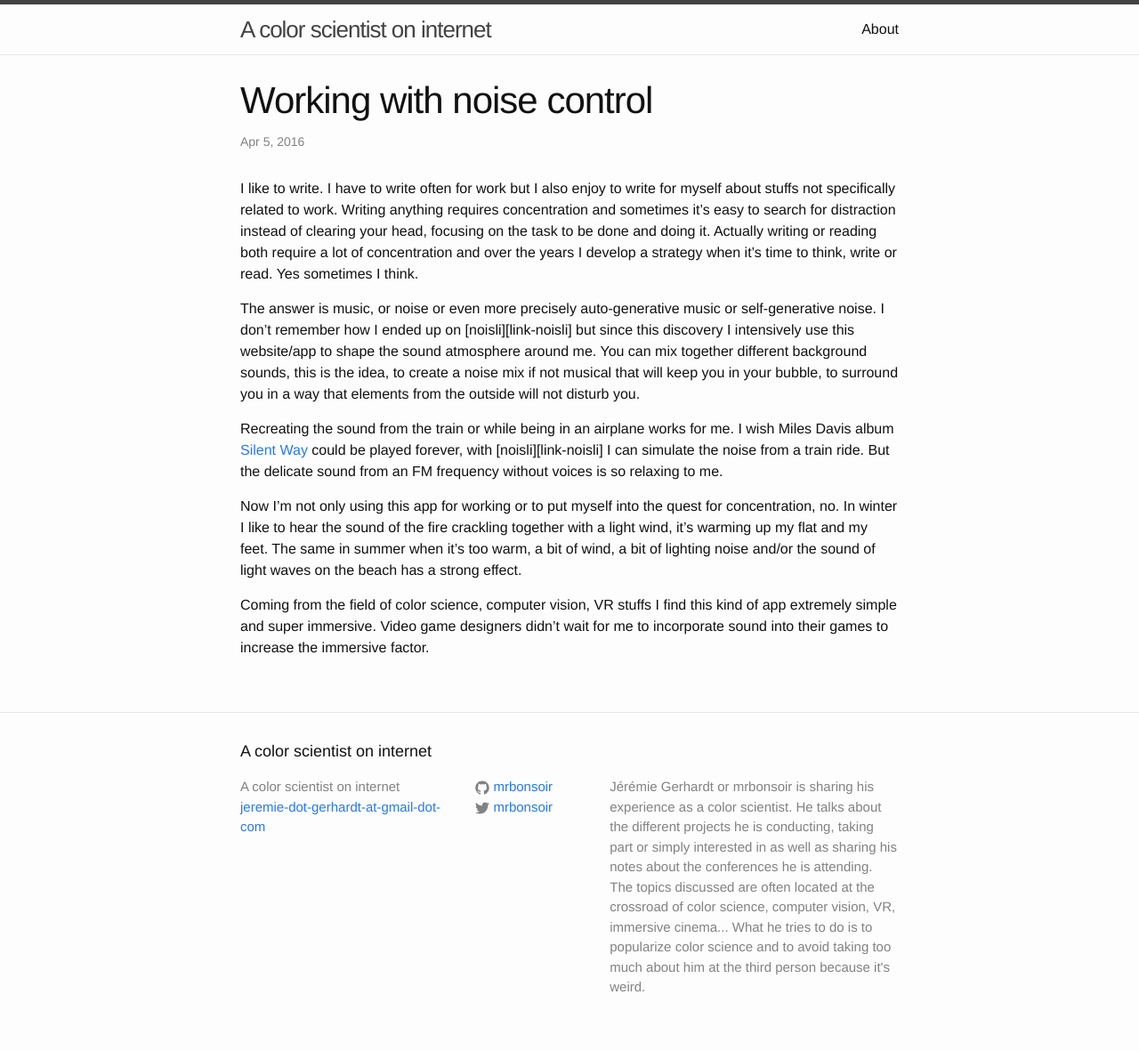
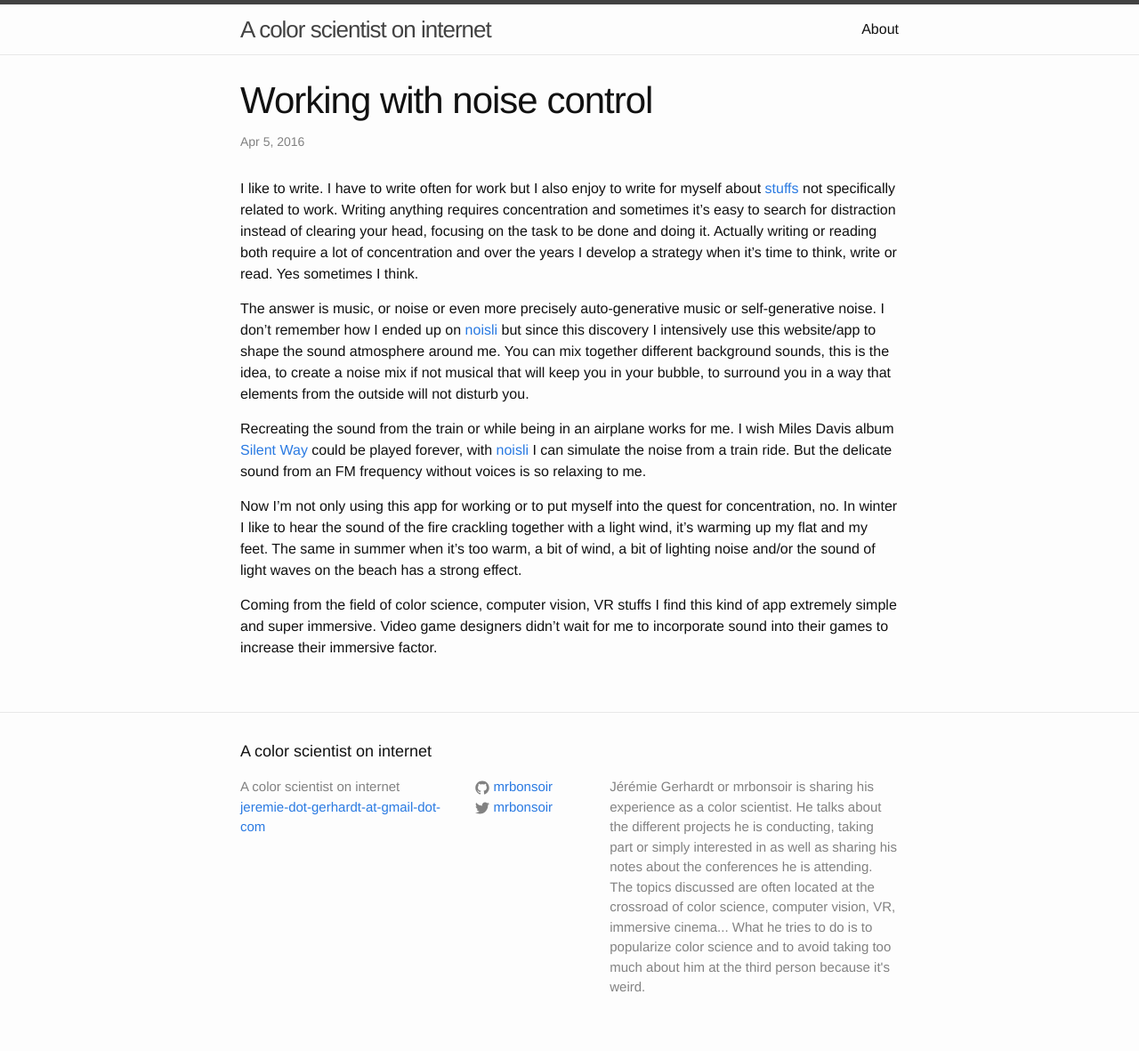
Before and after one commit to mrbonsoir/mrbonsoir.github.io, a Jekyll site: the page built from _posts/2016-04-05-Working-with-noise.markdown, in a window 1280 px wide. Shown: the whole page at 89% size. Built offline with Jekyll 4.4.1, drawn with Linux system fonts in a browser that asks for light colours.

Commit message:
last post wit correction

```diff
--- a/_posts/2016-04-05-Working-with-noise.markdown
+++ b/_posts/2016-04-05-Working-with-noise.markdown
@@ -5,7 +5,7 @@ date:   2016-04-05 14:01:06 +0100
 categories: blog post
 ---
 
-I like to write. I have to write often for work but I also enjoy to write for myself about stuffs not specifically related to work. Writing anything requires concentration and sometimes it's easy to search for distraction instead of clearing your head, focusing on the task to be done and doing it. Actually writing or reading both require a lot of concentration and over the years I develop a strategy when it's time to think, write or read. Yes sometimes I think.
+I like to write. I have to write often for work but I also enjoy to write for myself about [stuffs][link-myblog] not specifically related to work. Writing anything requires concentration and sometimes it's easy to search for distraction instead of clearing your head, focusing on the task to be done and doing it. Actually writing or reading both require a lot of concentration and over the years I develop a strategy when it's time to think, write or read. Yes sometimes I think.
 
 The answer is music, or noise or even more precisely auto-generative music or self-generative noise. I don't remember how I ended up on [noisli][link-noisli] but since this discovery I intensively use this website/app to shape the sound atmosphere around me. You can mix together different background sounds, this is the idea, to create a noise mix if not musical that will keep you in your bubble, to surround you in a way that elements from the outside will not disturb you.
 
@@ -13,7 +13,8 @@ Recreating the sound from the train or while being in an airplane works for me.
 
 Now I'm not only using this app for working or to put myself into the quest for concentration, no. In winter I like to hear the sound of the fire crackling together with a light wind, it's warming up my flat and my feet. The same in summer when it's too warm, a bit of wind, a bit of lighting noise and/or the sound of light waves on the beach has a strong effect.
 
-Coming from the field of color science, computer vision, VR stuffs I find this kind of app extremely simple and super immersive. Video game designers didn't wait for me to incorporate sound into their games to increase the immersive factor.
+Coming from the field of color science, computer vision, VR stuffs I find this kind of app extremely simple and super immersive. Video game designers didn't wait for me to incorporate sound into their games to increase their immersive factor.
 
-[link-noisl]: http://www.noisli.com/
+[link-noisli]: http://www.noisli.com/
 [link-MilesDavisSilentWay]: https://en.wikipedia.org/wiki/In_a_Silent_Way
+[link-myblog]: http://mrbonsoir.blogspot.com
```
Also changed, not shown: 2 other files.
